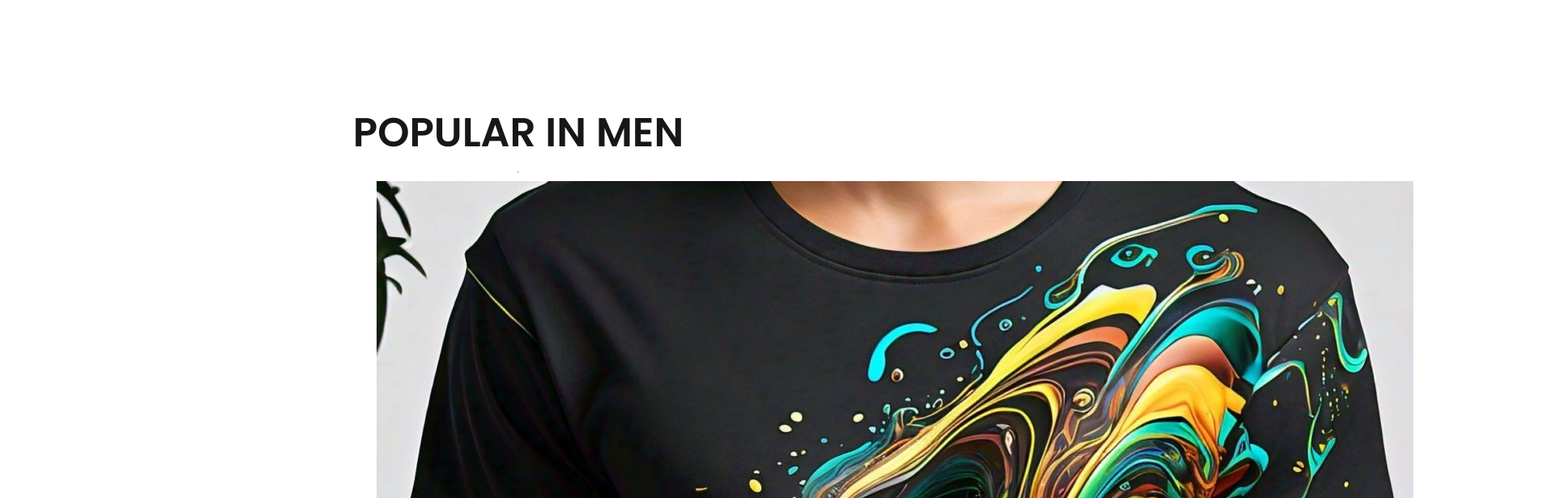
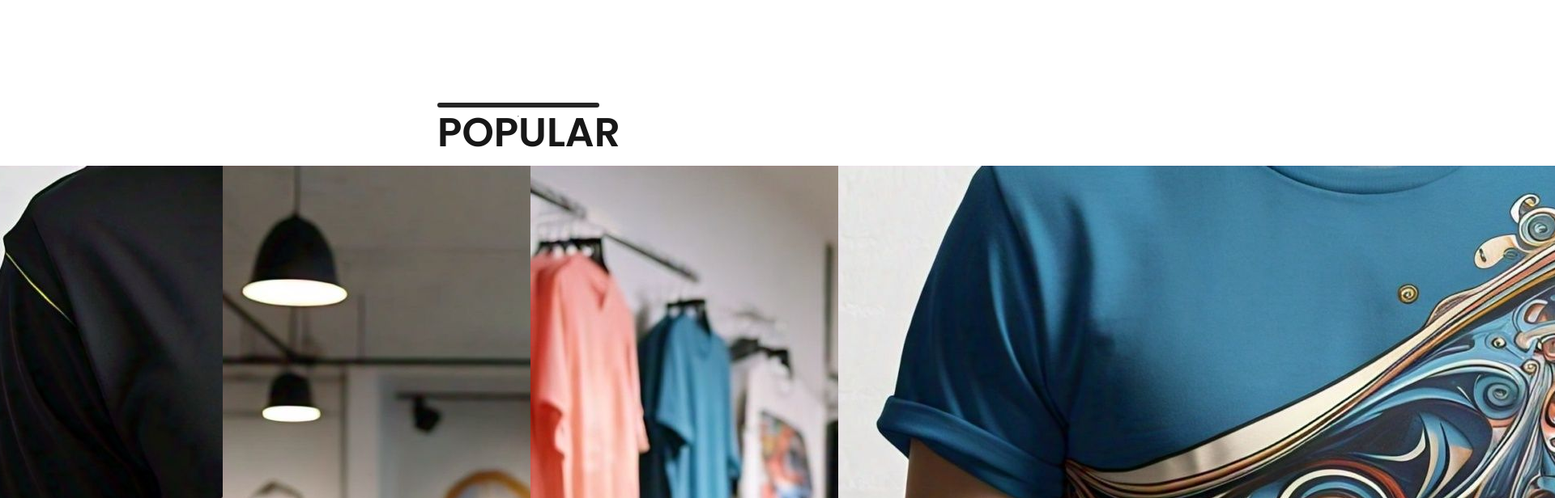
Before and after one commit to Fattahali37/SwagSurge, a React (Create React App) app in the folder frontend/: page / in a window 1280 px wide. Shown: the part 780-1396 px from the top of the page at 81% size, 1920 px wide, since content can reach past the window. Built offline with nearby package versions, Linux system fonts and the light colour scheme.

Commit message:
new hr properties are added
size of images need to be changed still

```diff
--- a/frontend/src/Components/Popular/Popular.css
+++ b/frontend/src/Components/Popular/Popular.css
@@ -11,3 +11,15 @@
     font-size: 50px;
     font-weight: 600;
 }
+.popular h1{
+    width: 200px;
+    height: 6px;
+    border-radius: 10px;
+    background: #252525;
+}
+
+.popular-item{
+    margin-top:50px;
+    display: flex;
+    gap: 30px;
+}
```
